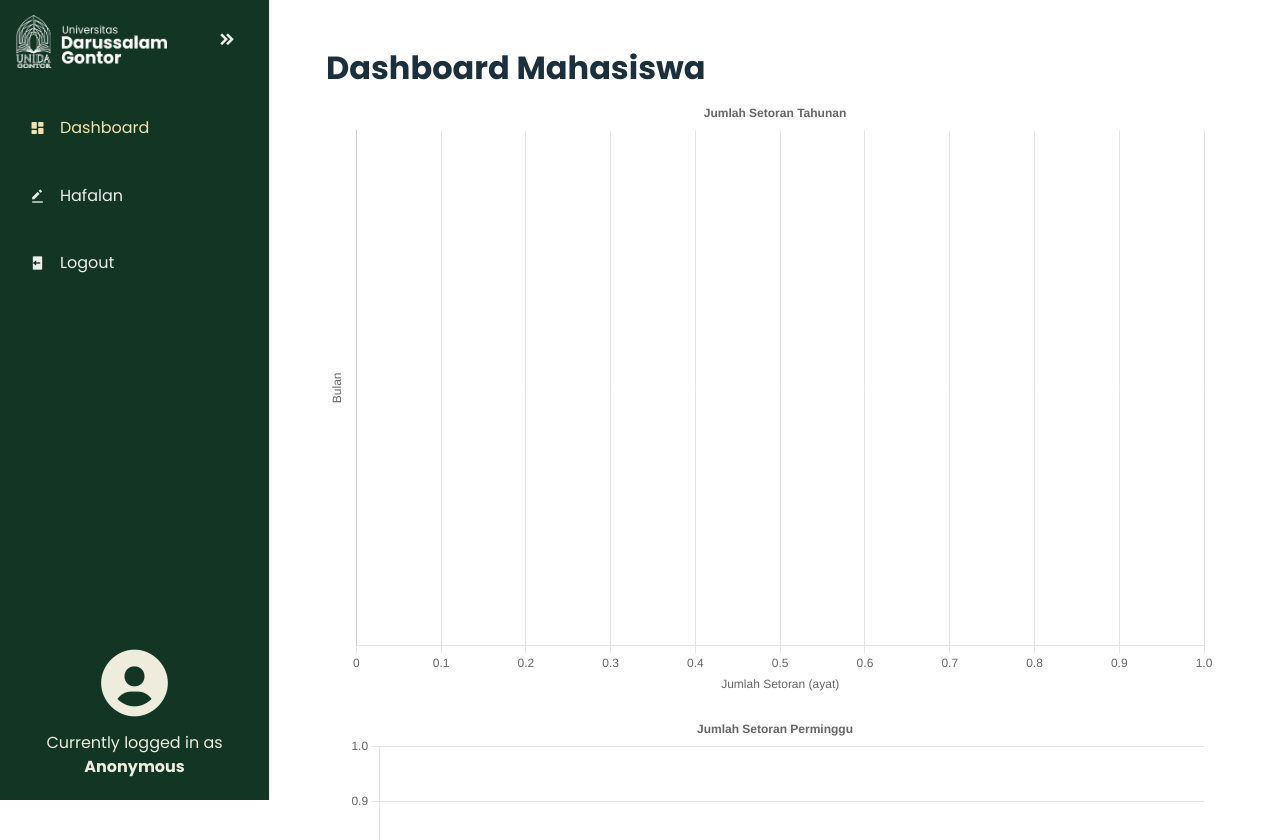
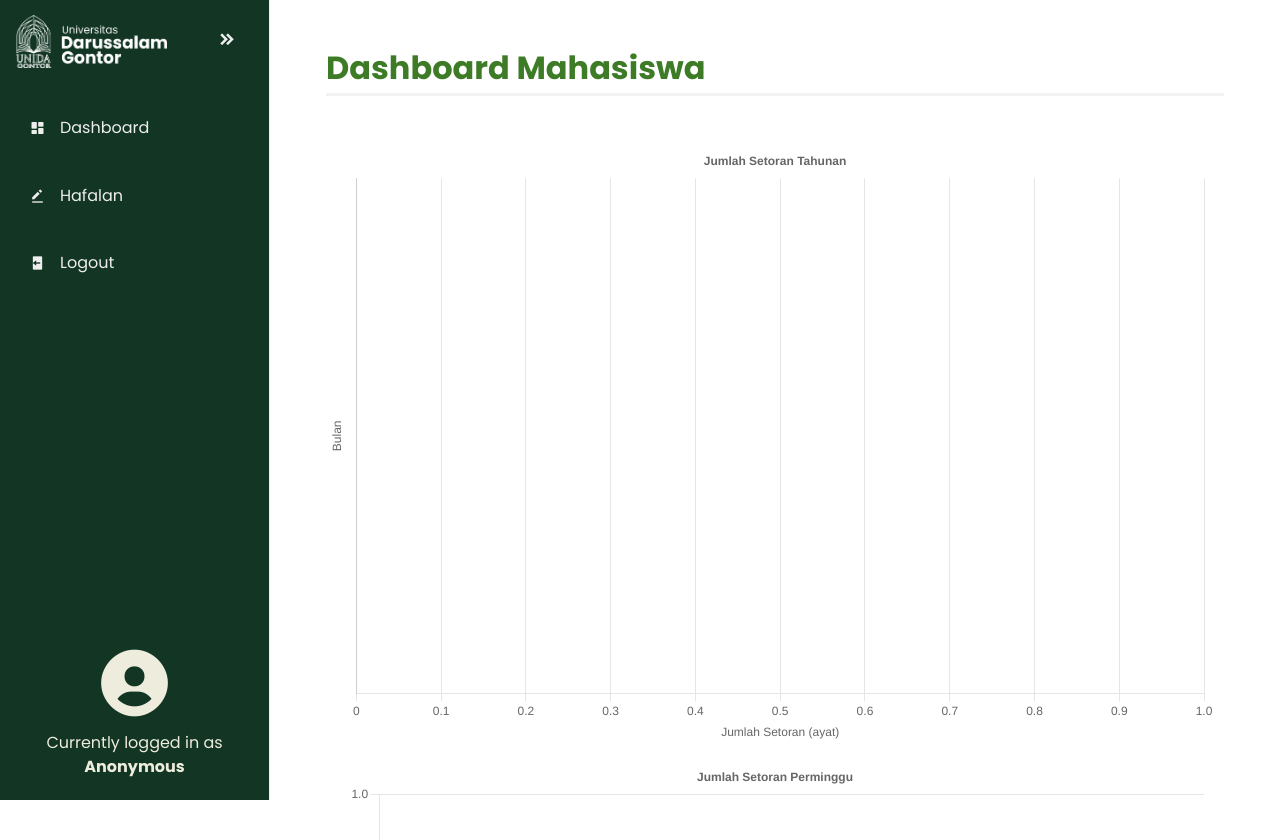
Before and after one commit to MowlandCodes/crud_tahfidz_unida, a Django app: template main_site/templates/main_site/dashboard.html in a window 1280 px wide. Shown: the top 840 px of the page. Run offline with Django 5.2, Linux system fonts and the light colour scheme; the template is opened without the code that fills it: most values are stand-ins (such as "Sample title", 1, 10 or a date in 2020).

Commit message:
add: dynamic navigation with styling in sidebar

```diff
--- a/main_site/static/main_site/style/base_style.css
+++ b/main_site/static/main_site/style/base_style.css
@@ -15,6 +15,13 @@
     font-family: 'Poppins', sans-serif;
     margin: 0;
     padding: 0;
+}
+
+h1 {
+    color: var(--secondary-clr);
+    margin-bottom: 1em;
+    border-bottom: 3px solid #f2f2f2;
+    padding-bottom: .4em;
 }
 
 html {
--- a/main_site/templates/main_site/base.html
+++ b/main_site/templates/main_site/base.html
@@ -22,13 +22,13 @@
                         <i class='bx bxs-chevrons-right'></i>
                     </button>
                 </li>
-                <li class="active">
+                <li {% if request.path == '/dashboard' %} class="active" {% endif %}>
                     <a href="/dashboard">
                         <i class='bx bxs-dashboard'></i>
                         <span class="nav-link">Dashboard</span>
                     </a>
                 </li>
-                <li>
+                <li {% if request.path == '/hafalan' %} class="active" {% endif %}>
                     <a href="/hafalan">
                         <i class='bx bxs-edit-alt'></i>
                         <span class="nav-link">Hafalan</span>
```
